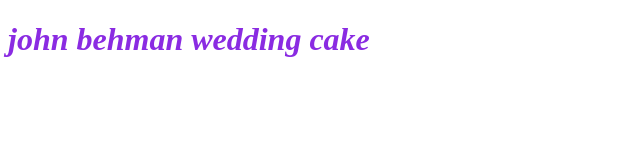
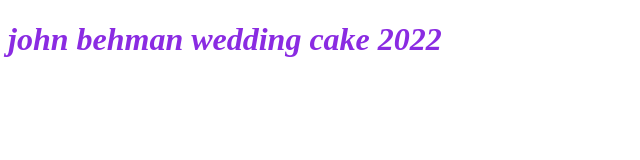
Before and after one commit to johnbehman/demoproject, a plain HTML site: page index.html in a window 1280 px wide. Shown: the whole page, without its empty margins (0-640 px from the left). Drawn offline with Linux system fonts and the light colour scheme.

Commit message:
icandoit

```diff
--- a/index.html
+++ b/index.html
@@ -8,6 +8,6 @@
     <title>Document</title>
 </head>
 <body>
-    <h1>john behman wedding cake</h1>
+    <h1>john behman wedding cake 2022 </h1>
 </body>
 </html>
```
